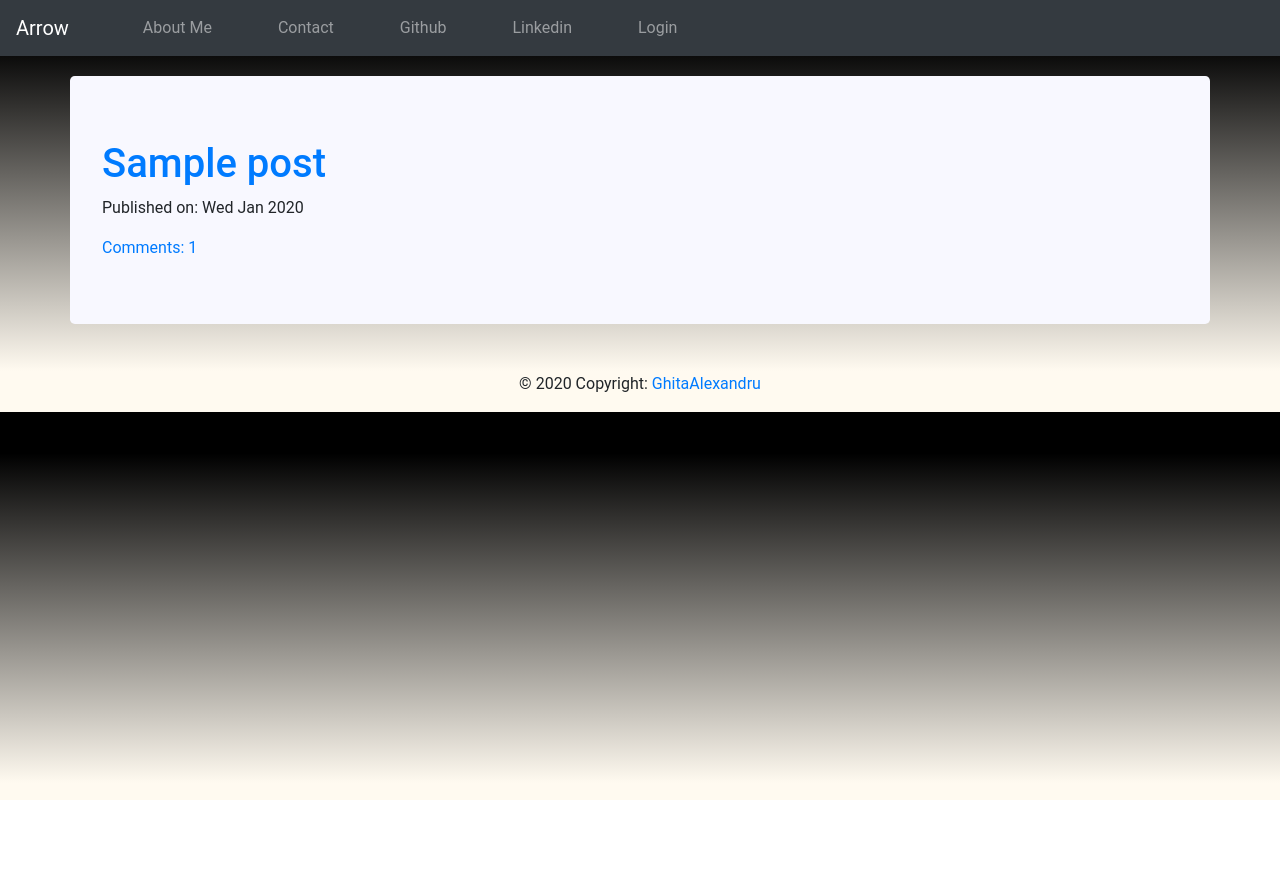
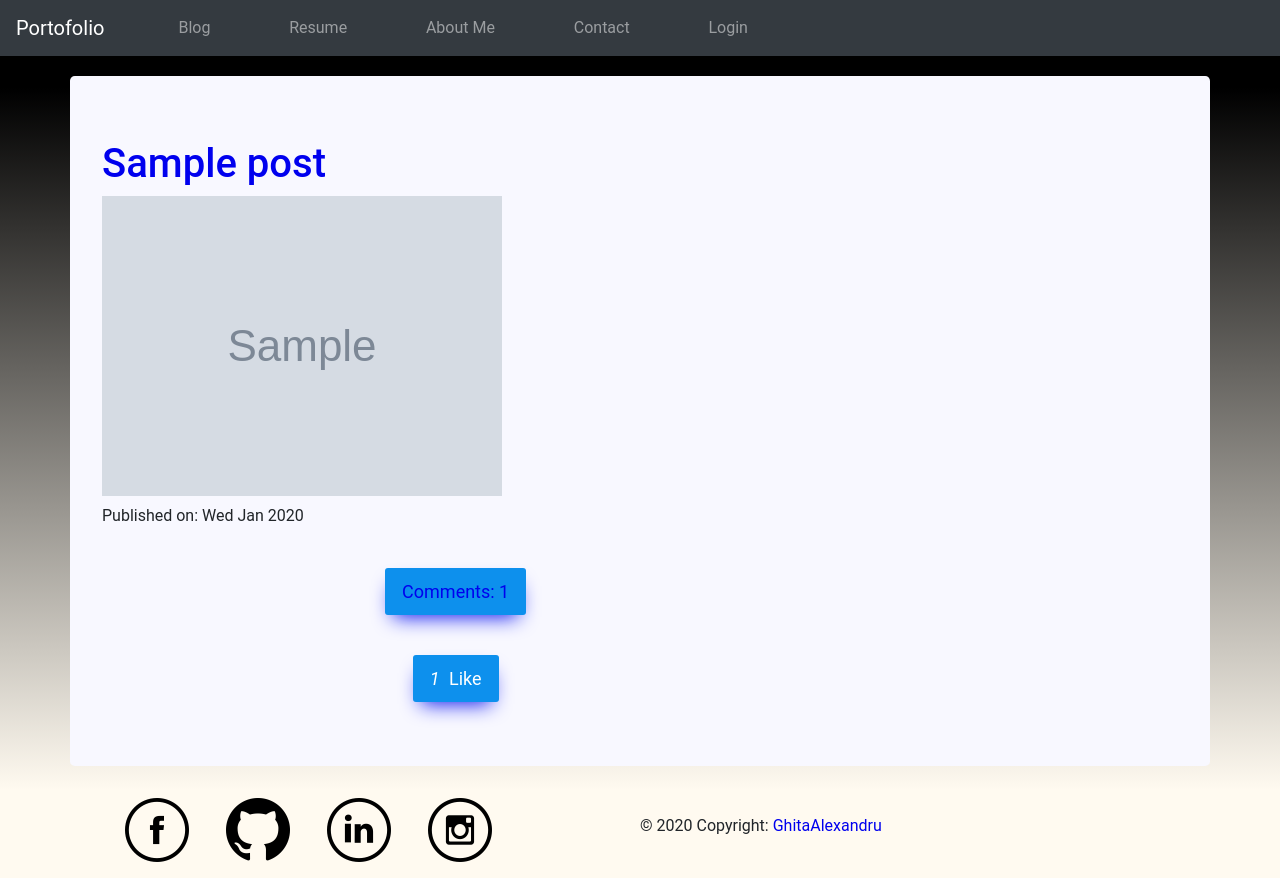
Before and after one commit to GhitaAlexandruIon/portfolio, a Django app: page /blog/ in a window 1280 px wide. Before the commit the page ends 800 px from the top, so only its background shows below. Run offline with Django 3.2, Linux system fonts and the light colour scheme; tables that the repository leaves empty hold one stand-in row (values such as "Sample post"); grey boxes marked "Sample" are stand-in pictures; parts of the project's set-up code (start-up, migrations or seed data) failed here and were passed over; some libraries are stand-ins or nearby versions.

Commit message:
added like button

```diff
--- a/blog/models.py
+++ b/blog/models.py
@@ -10,7 +10,9 @@ class Post(models.Model):
     text = RichTextField()
     create_date = models.DateTimeField(default=timezone.now)
     published_date = models.DateTimeField(blank=True, null=True)
-    image = models.ImageField(null=True, blank=True, default='#')
+    image = models.ImageField(upload_to='blog/img', null=True)
+    url = models.URLField(blank=True)
+    likes = models.ManyToManyField('auth.User', related_name='post_likes', blank=True)
 
     def publish(self):
         self.published_date = timezone.now()
--- /dev/null
+++ b/blog/static/css/likes.css
@@ -0,0 +1,38 @@
+
+.like-content span {
+	color: #9d9da4;
+	font-family: monospace;
+}
+.like-content .btn-secondary {
+	  display: block;
+	  margin: 40px auto 0;
+    text-align: center;
+    background: #0d90ed;
+    border-radius: 3px;
+    box-shadow: 0 10px 20px -8px rgb(12, 22, 240);
+    padding: 10px 17px;
+    font-size: 18px;
+    cursor: pointer;
+    border: none;
+    outline: none;
+    color: #ffffff;
+    text-decoration: none;
+    -webkit-transition: 0.3s ease;
+    transition: 0.3s ease;
+}
+.like-content .btn-secondary:hover {
+	  transform: translateY(-3px);
+}
+.like-content .btn-secondary .fa {
+	  margin-right: 5px;
+}
+.animate-like {
+	animation-name: likeAnimation;
+	animation-iteration-count: 1;
+	animation-fill-mode: forwards;
+	animation-duration: 0.65s;
+}
+@keyframes likeAnimation {
+  0%   { transform: scale(30); }
+  100% { transform: scale(1); }
+}
--- a/blog/static/css/navbar.css
+++ b/blog/static/css/navbar.css
@@ -1,9 +1,11 @@
 .nav-link{
     margin-left: 50px;
-}
-.nav-link:hover {
-    background-color: dodgerblue;
 }
 .navbar{
     margin-bottom: 20px;
 }
+a:-webkit-any-link {
+    color: -webkit-link;
+    cursor: pointer;
+    text-decoration: none;
+}
--- /dev/null
+++ b/blog/static/js/likes.js
@@ -0,0 +1,6 @@
+$(function(){
+	$(document).one('click', '.like-review', function() {
+		$(this).html('<i class="fa fa-heart" aria-hidden="true"></i> You liked this');
+		$(this).children('.fa-heart').addClass('animate-like');
+	});
+});
--- a/blog/templates/blog/base.html
+++ b/blog/templates/blog/base.html
@@ -17,51 +17,12 @@
 
     <link rel="stylesheet" type="text/css" href="{% static 'css/navbar.css' %}">
     <link rel="stylesheet" type="text/css" href="{% static 'css/master.css' %}">
+    <link rel="stylesheet" type="text/css" href="{% static 'css/likes.css' %}">
 </head>
 
 <body class='loader'>
 {#responsive navbar#}
-<nav class="navbar navbar-expand-sm bg-dark navbar-dark">
-    <a class="navbar-brand" href="{% url 'blog:post_list' %}">Arrow</a>
-    <button class="navbar-toggler" type="button" data-toggle="collapse" data-target="#collapsibleNavbar">
-        <span class="navbar-toggler-icon"></span>
-    </button>
-    <div class="collapse navbar-collapse" id="collapsibleNavbar">
-        <ul class="navbar-nav">
-            <li class="nav-item">
-                <a class="nav-link" href="{% url 'blog:about' %}">About Me</a>
-            </li>
-             <li class="nav-item">
-                <a class="nav-link" href="{% url 'blog:email' %}">Contact</a>
-            </li>
-            <li class="nav-item">
-                <a class="nav-link" href="https://github.com/GhitaAlexandruIon" target="_blank">Github</a>
-            </li>
-            <li class="nav-item">
-                <a class="nav-link" href="https://www.linkedin.com/in/alexandru-ghita-876178106/" target="_blank">Linkedin</a>
-            </li>
-            {% if user.is_authenticated %}
-                <li class="nav-item">
-                    <a class="nav-link" href="{% url 'blog:post_new' %}">New Post</a>
-                </li>
-                <li class="nav-item">
-                    <a class="nav-link" href="{% url 'blog:post_draft_list' %}">Drafts</a>
-                </li>
-                <li class="nav-item">
-                    <a class="nav-link">Welcome: {{ user.username }}</a>
-                </li>
-
-                <li class="nav-item">
-                    <a class="nav-link" href="{% url 'logout' %}">Logout</a>
-                </li>
-            {% else %}
-                <li class="nav-item">
-                        <a class="nav-link" href="{% url 'login' %}">Login</a>
-                </li>
-            {% endif %}
-        </ul>
-    </div>
-</nav>
+{% include 'navbar.html' %}
 {# The actual blog posts#}
 <div class="content container jumbotron">
     <div class="row">
@@ -73,15 +34,7 @@
         </div>
     </div>
 </div>
-<footer class="page-footer font-small blue">
-
-    <!-- Copyright -->
-    <div class="footer-copyright text-center py-3">© 2020 Copyright:
-        <a href="https://github.com/GhitaAlexandruIon/-arrow" target="_blank"> GhitaAlexandru</a>
-    </div>
-    <!-- Copyright -->
-
-</footer>
+{% include 'footer.html' %}
 {#bootstrap js#}
 <script src="https://code.jquery.com/jquery-3.3.1.slim.min.js"
         integrity="sha384-q8i/X+965DzO0rT7abK41JStQIAqVgRVzpbzo5smXKp4YfRvH+8abtTE1Pi6jizo"
@@ -93,6 +46,8 @@
         integrity="sha384-JjSmVgyd0p3pXB1rRibZUAYoIIy6OrQ6VrjIEaFf/nJGzIxFDsf4x0xIM+B07jRM"
         crossorigin="anonymous"></script>
 <script type="text/javascript" src="{% static 'js/blog.js' %}"></script>
+<script type="text/javascript" src="{% static 'js/likes.js' %}"></script>
+<script>window.CKEDITOR_BASEPATH = '/static/ckeditor/ckeditor/';</script>
 
 
 </body>
--- a/blog/templates/blog/post_list.html
+++ b/blog/templates/blog/post_list.html
@@ -1,14 +1,25 @@
 {% extends 'blog/base.html' %}
-    {% block title %}{{ block.super }}{% endblock %}
+{% block title %}{{ block.super }}{% endblock %}
 {% block content %}
     <div class="center">
         {% for post in post_list %}
             <div class="post">
                 <h1><a href="{% url 'blog:post_detail' pk=post.pk %}">{{ post.title }}</a></h1>
+                <img src="{{ post.image.url }}" class="img-fluid mb-2" alt="">
                 <div class="date">
                     <p>Published on: {{ post.published_date|date:'D M Y' }}</p>
                 </div>
-                <a href="{% url 'blog:post_detail' pk=post.pk %}"> Comments: {{ post.approved_comments.count }}</a>
+                <div class="container">
+                    <div class="like-content">
+                        <button class="btn-secondary ">
+                            <a href="{% url 'blog:post_detail' pk=post.pk %}">
+                                Comments: {{ post.approved_comments.count }}</a>
+                        </button>
+                        <button class="btn-secondary like-review">
+                            <i class="fa fa-heart" aria-hidden="true">{{ post.likes.count }}</i> Like
+                        </button>
+                    </div>
+                </div>
             </div>
         {% endfor %}
     </div>
--- /dev/null
+++ b/templates/footer.html
@@ -0,0 +1,82 @@
+{#<footer class="page-footer font-small blue">#}
+{##}
+{#    <!-- Copyright -->#}
+{#    <div class="footer-copyright text-center py-3">© 2020 Copyright:#}
+{#        <a href="https://github.com/GhitaAlexandruIon/-arrow" target="_blank"> GhitaAlexandru</a>#}
+{#    </div>#}
+{#    <!-- Copyright -->#}
+{##}
+{#</footer>#}
+{% load static %}
+
+<style>
+    li {
+        list-style-type: none;
+        margin-left: 1vw;
+    }
+
+    li:first-child {
+        margin: 0;
+    }
+
+    .copyright, .impressum {
+        text-align: center;
+    }
+
+    .logo {
+        height: 8vh;
+    }
+
+    @media (max-width: 768px) {
+        li {
+            margin-left: 0;
+            margin-bottom: 1vh;
+        }
+
+        .sozial {
+            margin-bottom: 1vh;
+        }
+    }
+</style>
+<div class="container">
+    <div class="content"></div>
+    <footer class="row">
+        <div class="sozial col-xs-12 col-sm-6 col-sm-push-6">
+            <ul class="row">
+                <li class="col-xs-6 col-sm-2">
+                    <a href="#">
+                        <img class="logo"
+                             src="{% static 'portfolio/icons/facebook.png' %}" alt="facebook">
+                    </a>
+                </li>
+                <li class="col-xs-6 col-sm-2">
+                    <a href="#">
+                        <img class="logo"
+                             src="{% static 'portfolio/icons/github.png' %}" alt="github">
+                    </a>
+                </li>
+                <li class="col-xs-6 col-sm-2">
+                    <a href="#">
+                        <img class="logo"
+                             src="{% static 'portfolio/icons/linkedin.png' %}" alt="linkedin">
+                    </a>
+                </li>
+                <li class="col-xs-6 col-sm-2">
+                    <a href="#">
+                        <img class="logo"
+                             src="{% static 'portfolio/icons/instagram.png' %}" alt="instagram">
+                    </a>
+                </li>
+            </ul>
+        </div>
+
+        <div class="footer-copyright text-center py-3">© 2020 Copyright:
+        <a href="https://github.com/GhitaAlexandruIon" target="_blank"> GhitaAlexandru</a>
+    </div>
+
+        <div class="impressum col-xs-12 col-sm-3 col-sm-pull-6">
+            <p>  </p>
+            <p>  </p>
+        </div>
+    </footer>
+</div>
--- /dev/null
+++ b/templates/navbar.html
@@ -0,0 +1,42 @@
+{% load static %}
+<nav class="navbar navbar-expand-sm bg-dark navbar-dark">
+    <a class="navbar-brand" href="{% url 'home' %}">Portofolio</a>
+    <button class="navbar-toggler" type="button" data-toggle="collapse" data-target="#collapsibleNavbar">
+        <span class="navbar-toggler-icon"></span>
+    </button>
+    <div class="collapse navbar-collapse" id="collapsibleNavbar">
+        <ul class="navbar-nav">
+            <li class="nav-item">
+                <a class="nav-link" href="{% url 'blog:post_list' %}">Blog</a>
+            </li>
+            <li class="nav-item">
+                <a class="nav-link" href="{% static 'portfolio/CCA-Certificate-CSS Level 1.pdf' %}">Resume</a>
+            </li>
+            <li class="nav-item">
+                <a class="nav-link" href="{% url 'blog:about' %}">About Me</a>
+            </li>
+            <li class="nav-item">
+                <a class="nav-link" href="{% url 'blog:email' %}">Contact</a>
+            </li>
+            {% if user.is_authenticated %}
+                <li class="nav-item">
+                    <a class="nav-link" href="{% url 'blog:post_new' %}">New Post</a>
+                </li>
+                <li class="nav-item">
+                    <a class="nav-link" href="{% url 'blog:post_draft_list' %}">Drafts</a>
+                </li>
+                <li class="nav-item">
+                    <a class="nav-link">Welcome: {{ user.username }}</a>
+                </li>
+
+                <li class="nav-item">
+                    <a class="nav-link" href="{% url 'logout' %}">Logout</a>
+                </li>
+            {% else %}
+                <li class="nav-item">
+                    <a class="nav-link" href="{% url 'login' %}">Login</a>
+                </li>
+            {% endif %}
+        </ul>
+    </div>
+</nav>
```
Also changed, not shown: blog/forms.py (+1 -11 lines), blog/templates/blog/post_detail.html (+18 -7 lines), portfolio/templates/portfolio/home.html (+3 -18 lines), templates/base.html (+16 -5 lines), blog/migrations/0020_post_likes.py (added), blog/migrations/0021_auto_20200324_1539.py (added), blog/migrations/0022_auto_20200324_1550.py (added), portfolio/static/portfolio/icons/facebook.png (added), portfolio/static/portfolio/icons/github.png (added), portfolio/static/portfolio/icons/instagram.png (added), portfolio/static/portfolio/icons/linkedin.png (added).
